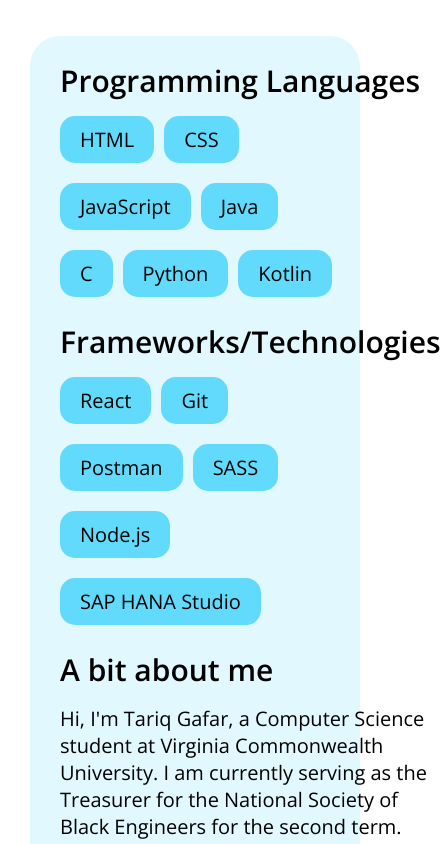
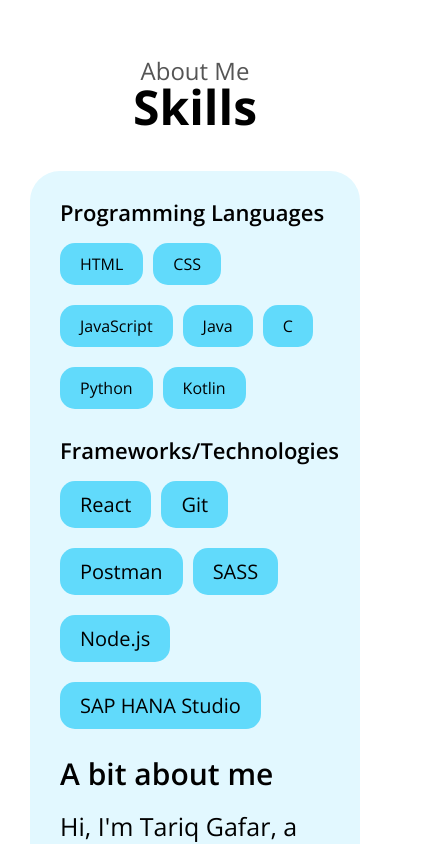
Before and after one commit to Tariqgafar21/Portfolio-JS-CSS, a Next.js app: page / in a window 390 px wide. Shown: the part 1624-2468 px from the top of the page, 441 px wide, since content can reach past the window. Built offline with nearby package versions, Linux system fonts and the light colour scheme.

Commit message:
Fixed mobile screen update with updated headshot

```diff
--- a/app/globals.css
+++ b/app/globals.css
@@ -88,6 +88,8 @@
   background-color: var(--base-100);
   border-radius: 10px;
   text-decoration: none;
+  transform: scale(1.1); /* Slightly enlarges the item on hover */
+
 }
 header nav .mobile-toggle {
   display: none;
@@ -312,24 +314,83 @@
   padding: 30px;
   display: flex;
   flex-wrap: wrap;
+  box-sizing: border-box;
+  max-width: 100%;
 }
+
 @media (max-width: 1024px) {
   .skills .holder-blue {
     flex-direction: column;
   }
 }
+@media screen and (min-width:400px) and (max-width:478px){
+  .bubbles,
+  .bubbles2{
+    font-size: 14px;
+    margin-right: 6px;
+  }
+  .skills .holder-blue .left-column h3 {
+   font-size: 24px;
+  }
+  .skills .holder-blue .left-column ul {
+    display: flex;
+    flex-wrap: wrap;
+    list-style-type: none;
+    gap: 10px;
+  }
+}
+@media screen and (min-width:375px) and (max-width:400px){
+  .bubbles{
+    font-size: 16px;
+  }
+  .skills .holder-blue .left-column h3 {
+   font-size: 22px;
+  }
+  .skills .holder-blue .left-column ul {
+    display: flex;
+    flex-wrap: wrap;
+    list-style-type: none;
+    gap: 10px;
+  }
+  .skills .holder-blue .right-column p {
+    font-size: 18px;
+    margin-right: 18px;
+  }
+}
+@media screen and (min-width:350px) and (max-width:375px) {
+  .bubbles{
+    font-size: 8px;
+  }
+  .skills .holder-blue .left-column h3 {
+   font-size: 20px;
+  }
+  .skills .holder-blue .left-column ul {
+    display: flex;
+    flex-wrap: wrap;
+    list-style-type: none;
+    gap: 10px;
+  }
+  .skills .holder-blue .right-column p {
+    font-size: 18px;
+    margin-right: 18px;
+  }
+}
+
 .skills .holder-blue .left-column {
   flex: 1;
-  word-wrap: break-word;
+  padding-right: 30px;
+  min-width: 0;
 }
+
 .skills .holder-blue .left-column ul {
   display: flex;
   flex-wrap: wrap;
   list-style-type: none;
   gap: 10px;
-  margin-right: 100px;
+  margin-right: 0px;
   margin-bottom: 20px;
 }
+
 .skills .holder-blue .left-column ul li {
   display: inline-block;
   background-color: var(--blue-400);
@@ -337,11 +398,14 @@
   border-radius: 15px;
   margin-bottom: 10px;
 }
+
 .skills .holder-blue .right-column {
   flex: 1;
 }
+
 .skills .holder-blue .right-column p {
   margin-bottom: 20px;
+  font-size: 25px;
 }
 
 .work-experience .jobs {
--- a/app/page.js
+++ b/app/page.js
@@ -47,8 +47,11 @@
                         Tariq Gafar
                     </h1>
                     <p>
-                        Hello! I’m Tariq Gafar, a senior Computer Science major with a deep passion for programming and technology. As I advance in my studies and career,
-                        I'm continually excited about expanding my skills and exploring new challenges in the tech world.
+                        Hello! I’m Tariq Gafar, a senior Computer Science major
+                        with a deep passion for programming and technology.
+                         As I advance in my studies and career,
+                        I'm continually excited about expanding my skills
+                         and exploring new challenges in the tech world.
                         I am committed to staying engaged with the latest industry trends and am eager to share my journey and progress with you.
                         Thank you for joining me on this exciting path!
                     </p>
@@ -72,7 +75,7 @@
                 </div>
             </div>
             <div className ="hero-gray">
-                <img src="./imgs/accenturePIC-fotor-bg-remover-2024073114276.png" alt="Tariq Gafar" width="100%"/>
+                <img src="./imgs/NSBEphotoshoot-removebg.png" alt="Tariq Gafar" width="100%"/>
             </div>
         </section>
         <section className Name="logos container">
@@ -103,6 +106,8 @@
             <div className ="holder-blue">
                 <div className ="left-column">
                     <h3>Programming Languages</h3>
+                    <div className="bubbles">
+
                     <ul>
                         <li>HTML</li>
                         <li>CSS</li>
@@ -112,7 +117,9 @@
                         <li>Python</li>
                         <li>Kotlin</li>
                     </ul>
+                    </div>
                     <h3>Frameworks/Technologies</h3>
+                    <div className="bubbles2">
                     <ul>
                         <li>React</li>
                         <li>Git</li>
@@ -120,9 +127,8 @@
                         <li>SASS</li>
                         <li>Node.js</li>
                         <li>SAP HANA Studio</li>
-
-
                     </ul>
+                    </div>
                 </div>
                 <div className ="right-column">
                     <h3>A bit about me</h3>
```
Also changed, not shown: public/imgs/NSBEphotoshoot-removebg.png (added), public/imgs/NSBEphotoshoot.jpg (added).
